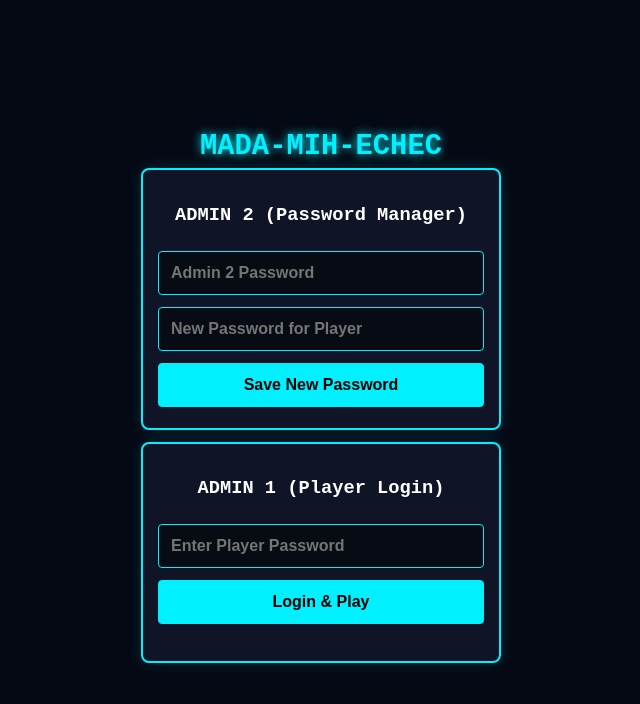
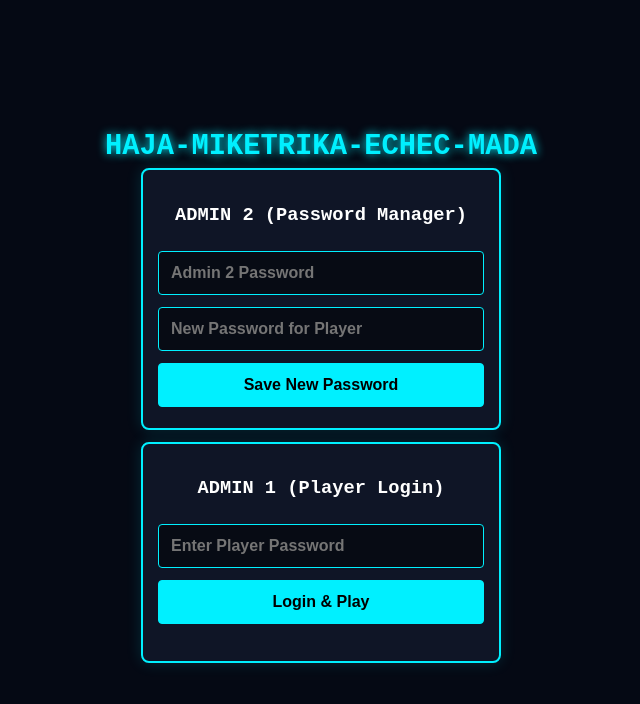
Before and after one commit to narovanamihaja-a11y/-mada-cyber-echec, a website: page index.html in a window 1280 px wide. Shown: the whole page, without its empty margins (319-959 px from the left). Drawn offline with Linux system fonts and the light colour scheme.

Commit message:
Add files via upload

```diff
--- a/index.html
+++ b/index.html
@@ -3,7 +3,7 @@
 <head>
     <meta charset="UTF-8">
     <meta name="viewport" content="width=device-width, initial-scale=1.0, maximum-scale=1.0, user-scalable=no">
-    <title>MADA-MIH-ECHEC-BETSI</title>
+    <title>MADA-mih-ECHEC</title>
     <link rel="stylesheet" href="style.css">
 </head>
 <body>
@@ -24,7 +24,7 @@
         </div>
     </div>
 
-    <h1>MADA-MIH-ECHEC</h1>
+    <h1>HAJA-MIKETRIKA-ECHEC-MADA</h1>
 
     <!-- LOGIN AREA: Completely disappears after success -->
     <div id="auth-container" class="auth-wrapper">
```
